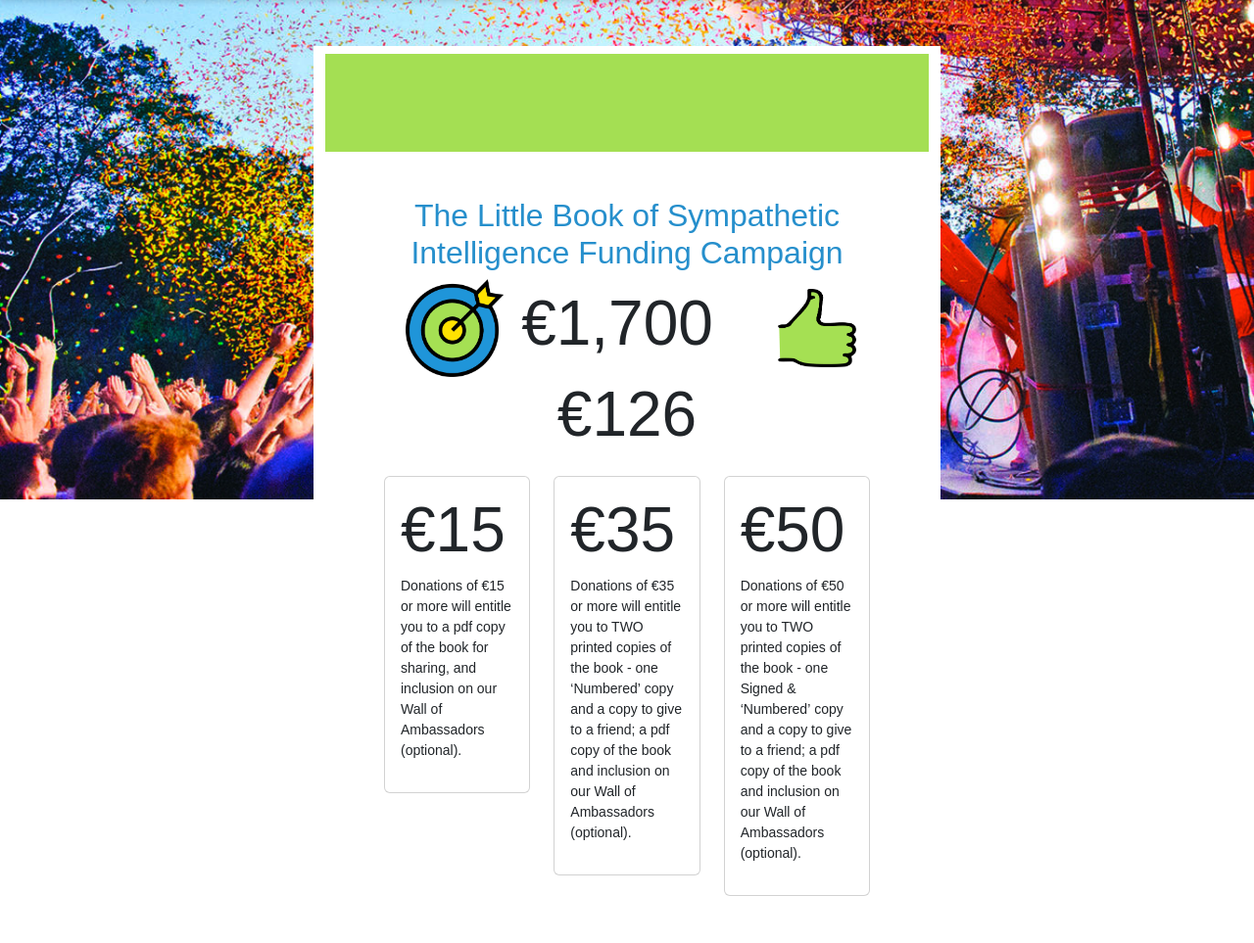
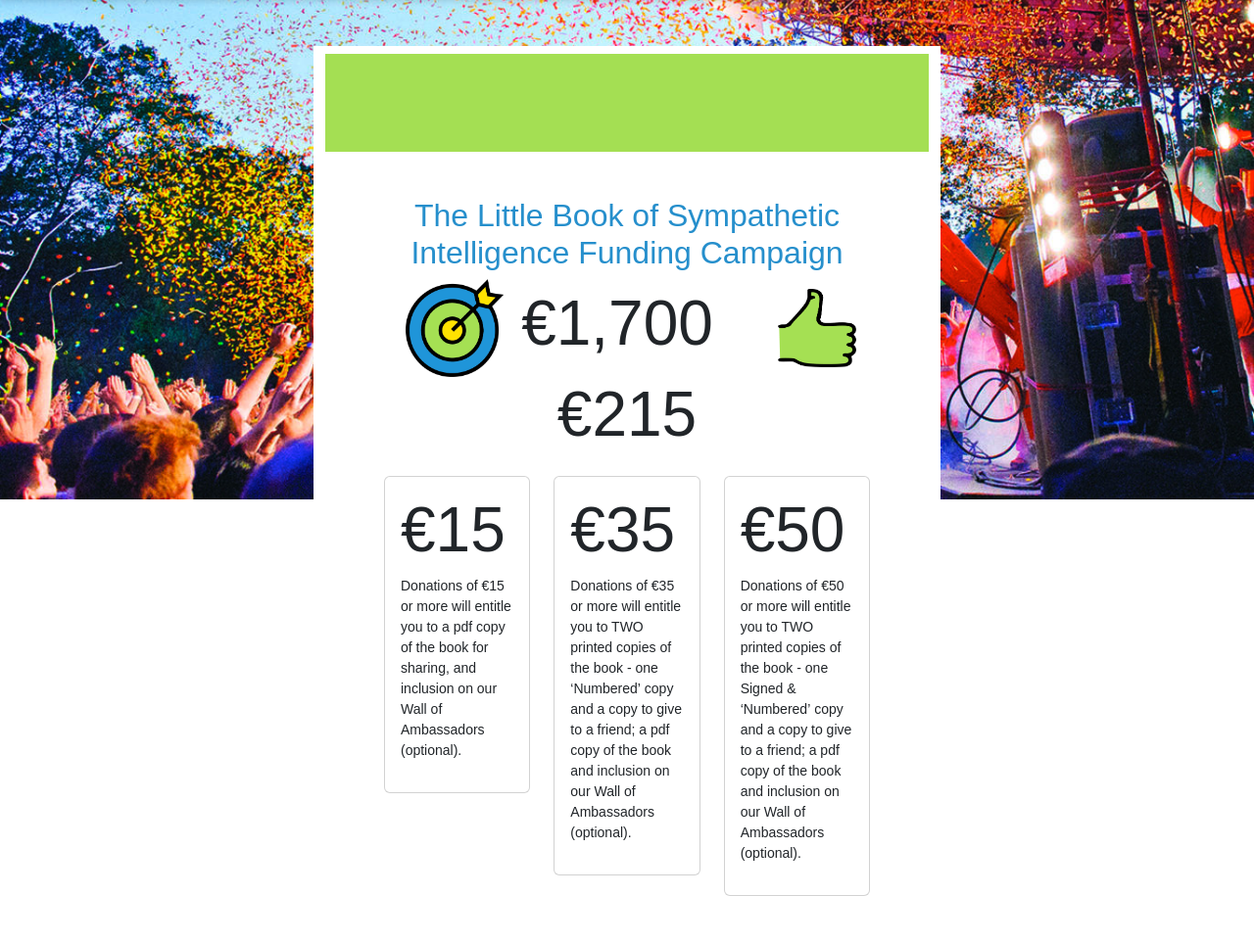
Before and after one commit to Sympathetic-Intelligence/tcfsi-flask-app, a Python web app: template templates/little_book.html in a window 1280 px wide. Shown: the part 159-1122 px from the top of the page at 98% size. Run offline with Jinja, Linux system fonts and the light colour scheme; the template is opened without the code that fills it, so the values that code supplies are empty; some libraries are stand-ins or nearby versions.

Commit message:
Changed Received amount after Lance's $100

```diff
--- a/templates/little_book.html
+++ b/templates/little_book.html
@@ -29,7 +29,7 @@
 					<img src="{{ url_for('static', filename='images/target.png') }}" class="ms-2" style="width: 100px; height: 100px;">
 					{% if country == 'US' %}$2,000{% else %}€1,700{% endif %}
 					<img src="{{ url_for('static', filename='images/received.png') }}" class="ms-5" style="width: 80px; height: 80px;">
-					{% if country == 'US' %}$150{% else %}€126{% endif %}
+					{% if country == 'US' %}$250{% else %}€215{% endif %}
 
 
 				</h3>
```
